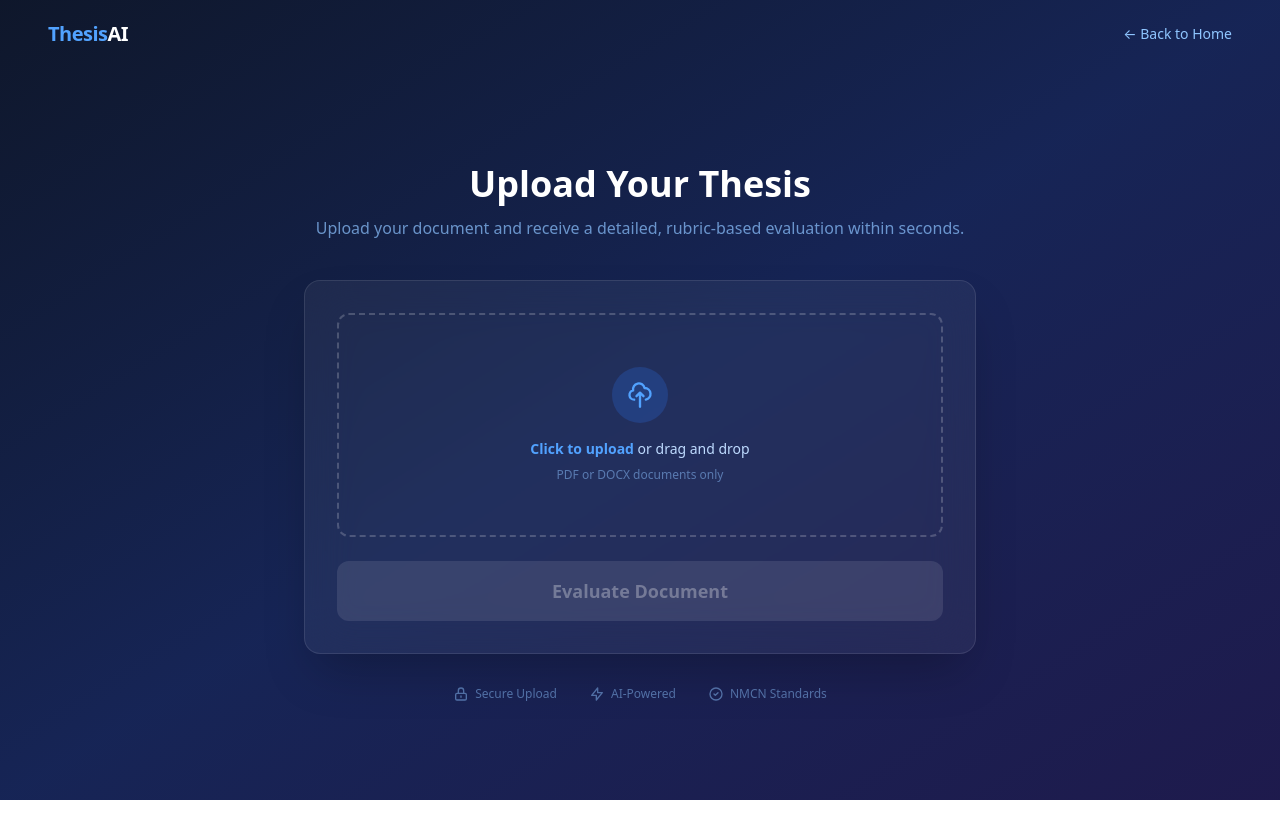
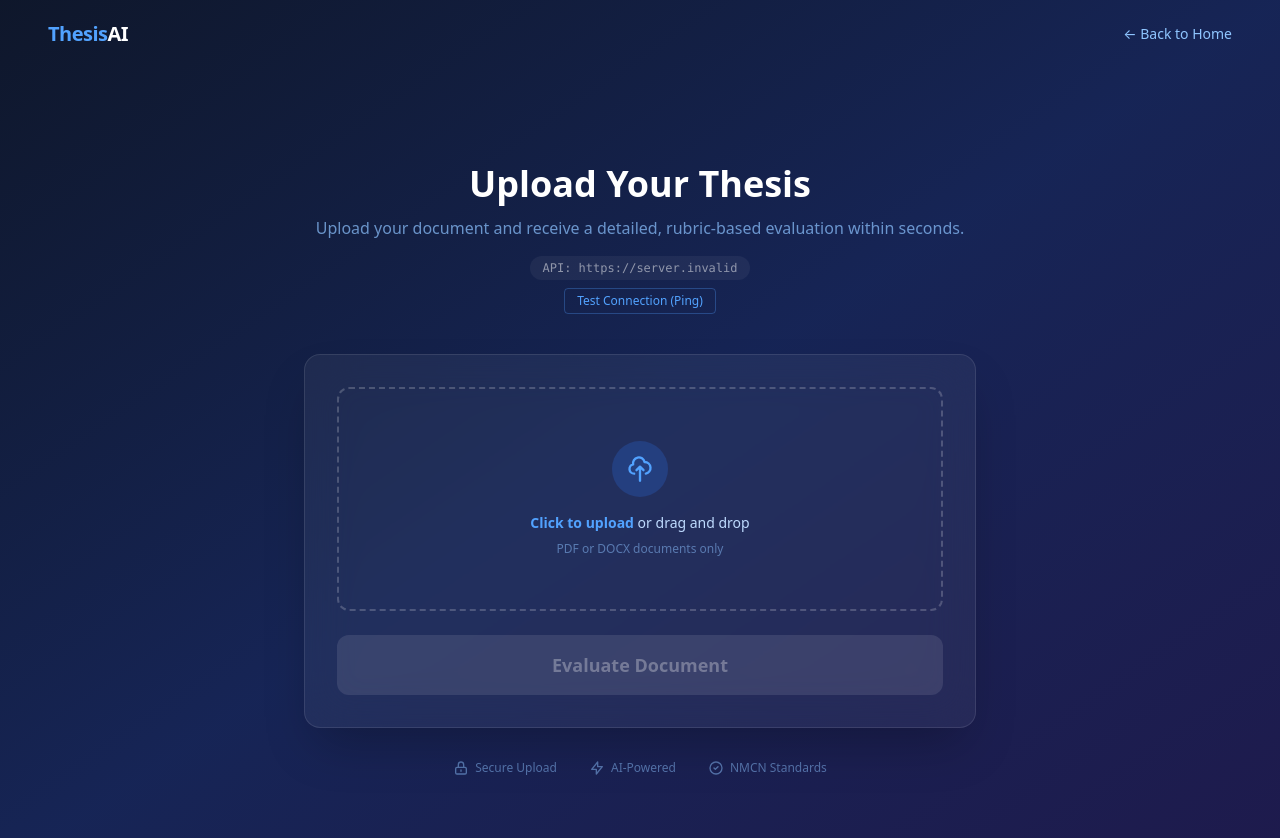
Before and after one commit to MasterAY1/thesis-ai, a Next.js app in the folder frontend/: page /evaluate in a window 1280 px wide. Shown: the top 838 px of the page. Before the commit the page ends 800 px from the top, so only its background shows below. Built offline with nearby package versions, Linux system fonts and the light colour scheme; no server answers.

Commit message:
chore: add production debug tools for connectivity

```diff
--- a/frontend/src/app/evaluate/page.tsx
+++ b/frontend/src/app/evaluate/page.tsx
@@ -11,6 +11,7 @@ export default function Evaluate() {
   const [isLoading, setIsLoading] = useState(false);
   const [dragActive, setDragActive] = useState(false);
   const [error, setError] = useState<string | null>(null);
+  const [debugInfo, setDebugInfo] = useState<string | null>(null);
   const router = useRouter();
 
   const handleFileChange = (e: React.ChangeEvent<HTMLInputElement>) => {
@@ -42,6 +43,7 @@ export default function Evaluate() {
 
     setIsLoading(true);
     setError(null);
+    setDebugInfo(null);
 
     const formData = new FormData();
     formData.append('file', file);
@@ -70,16 +72,35 @@ export default function Evaluate() {
       router.push('/results');
     } catch (err: unknown) {
       const error = err as Error;
-      console.error(error);
+      console.error("FULL UPLOAD ERROR:", error);
+      setDebugInfo(`Fetch failed to: ${API_URL}/api/evaluate\nError: ${error.message}`);
+
       if (error.name === 'AbortError') {
         setError('Evaluation timed out. Your document may be too large. Please try again.');
-      } else if (error.message?.includes('Failed to fetch') || error.message?.includes('NetworkError')) {
+      } else if (error.message?.includes('Failed to fetch') || error.message?.includes('NetworkError') || error.message?.includes('fetch failed')) {
         setError('Could not connect to the evaluation server. Please ensure the backend is running.');
       } else {
         setError(error.message || 'An unexpected error occurred during evaluation.');
       }
     } finally {
       setIsLoading(false);
+    }
+  };
+
+  const handlePing = async () => {
+    try {
+      setDebugInfo('Pinging...');
+      const start = Date.now();
+      const res = await fetch(`${API_URL}/api/ping`);
+      const text = await res.text();
+      const time = Date.now() - start;
+      if (res.ok) {
+        setDebugInfo(`✅ Ping successful in ${time}ms! Response: ${text}`);
+      } else {
+        setDebugInfo(`❌ Ping failed (${res.status}): ${text}`);
+      }
+    } catch (err: any) {
+      setDebugInfo(`❌ Ping fetch error: ${err.message}\nURL: ${API_URL}/api/ping`);
     }
   };
 
@@ -122,6 +143,15 @@ export default function Evaluate() {
           <div className="text-center mb-10">
             <h1 className="text-3xl md:text-4xl font-bold mb-3">Upload Your Thesis</h1>
             <p className="text-blue-300/70">Upload your document and receive a detailed, rubric-based evaluation within seconds.</p>
+            <div className="mt-4 flex flex-col items-center gap-2">
+              <span className="text-xs text-white/50 bg-white/5 px-3 py-1 rounded-full font-mono">API: {API_URL}</span>
+              <button onClick={handlePing} className="text-xs text-blue-400 border border-blue-400/30 px-3 py-1 rounded hover:bg-blue-400/10 transition-colors">Test Connection (Ping)</button>
+            </div>
+            {debugInfo && (
+              <div className="mt-3 text-xs text-left text-yellow-300/80 bg-yellow-900/20 p-3 rounded-lg border border-yellow-500/20 whitespace-pre-wrap font-mono mx-auto max-w-lg">
+                {debugInfo}
+              </div>
+            )}
           </div>
 
           {/* Error Banner */}
```
Also changed, not shown: 2 other files (tests, documents, lock files or other folders).
